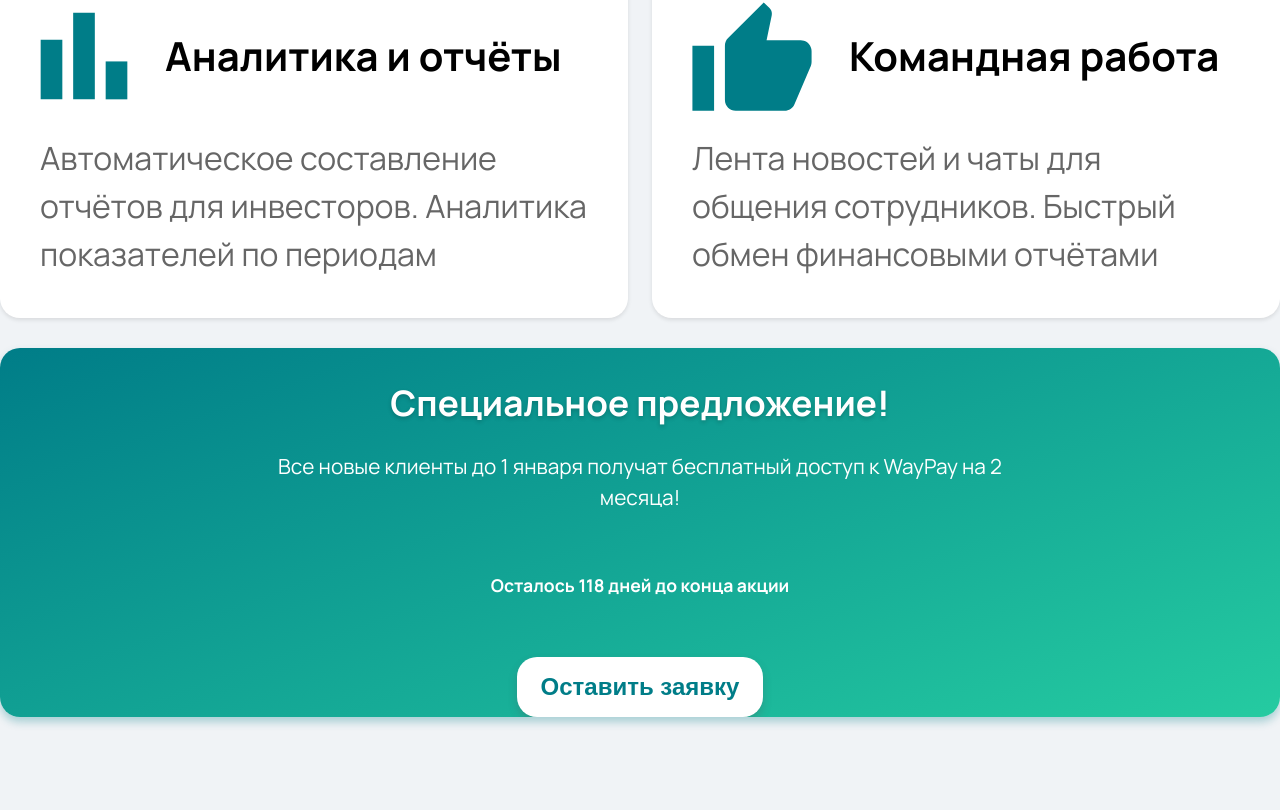
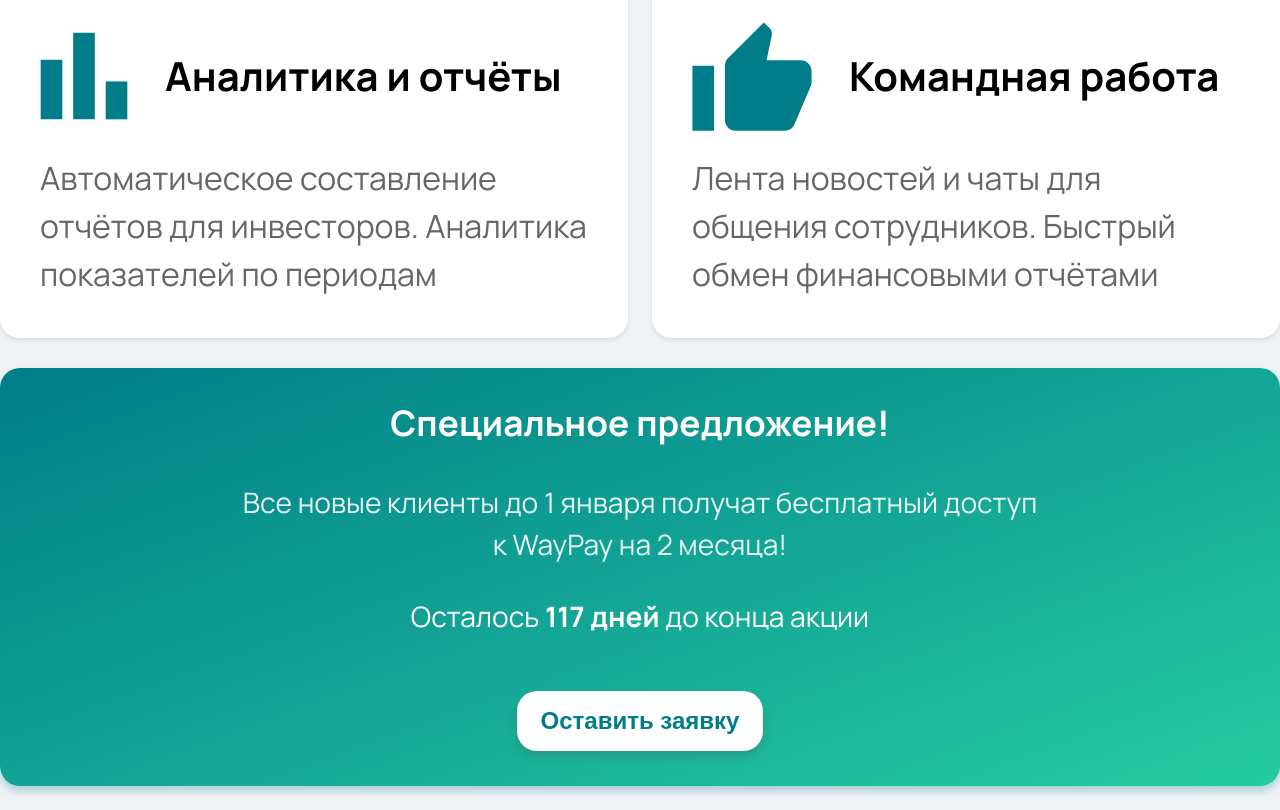
Before and after one commit to omenofsunrise/WayPay_Lending, a React (Create React App) app: page / in a window 1280 px wide. Shown: the part 1987-2797 px from the top of the page. Built offline with nearby package versions, Linux system fonts and the light colour scheme.

Commit message:
some fixes

```diff
--- a/src/components/Header/Header.tsx
+++ b/src/components/Header/Header.tsx
@@ -7,7 +7,7 @@ const HeaderContainer = styled.header`
   margin: 0;
   align-items: center;
   justify-content: space-between;
-  padding: 20px 40px;
+  padding: 20px 0;
   background-color: none;
   position: sticky;
   top: 0;
@@ -20,6 +20,10 @@ const HeaderContainer = styled.header`
 
 const LogoContainer = styled.div`
   display: flex;
+  box-shadow: 0 5px 8px 0 rgba(80, 85, 92, 0.25);
+  background: white;
+  padding: 15px;
+  border-radius: 10px;
   align-items: center;
   gap: 12px;
 `;
--- a/src/components/PromoBlock/PromoBlock.tsx
+++ b/src/components/PromoBlock/PromoBlock.tsx
@@ -26,8 +26,7 @@ const PromoContainer = styled.div`
 const Title = styled.h2`
   font-size: clamp(1.5rem, 4vw, 2.2rem);
   font-weight: 700;
-  margin-bottom: clamp(16px, 3vw, 24px);
-  text-shadow: 0 2px 4px rgba(0, 0, 0, 0.2);
+  margin-bottom: clamp(25px, 5vw, 34px);
 
   @media (max-width: 480px) {
     font-size: 1.3rem;
@@ -36,25 +35,27 @@ const Title = styled.h2`
 `;
 
 const Description = styled.p`
-  font-size: clamp(1rem, 2.5vw, 1.3rem);
-  margin-bottom: clamp(16px, 3vw, 24px);
+  font-size: clamp(0.8rem, 3.2vw, 1.76rem);
+  margin-bottom: clamp(12px, 2.5vw, 20px);
   line-height: 1.5;
   max-width: 800px;
   margin-left: auto;
+  font-weight: 400;
+  color: rgba(255, 255, 255, 0.9);
   margin-right: auto;
 
   @media (max-width: 480px) {
-    font-size: 0.95rem;
+    font-size: 1.04rem;
     margin-bottom: 16px;
   }
 `;
 
 const DaysCounter = styled.div`
   padding: 12px 20px;
-  margin: clamp(16px, 3vw, 24px) auto;
+  margin-bottom: clamp(12px, 2.5vw, 20px);
   display: inline-block;
-  font-weight: 600;
-  font-size: clamp(0.9rem, 2vw, 1.1rem);
+  font-weight: 400;
+  font-size: clamp(0.8rem, 3.2vw, 1.76rem);
 
   @media (max-width: 480px) {
     padding: 10px 16px;
@@ -63,19 +64,31 @@ const DaysCounter = styled.div`
   }
 `;
 
+const BoldDays = styled.span`
+  font-weight: 700;
+`;
+
 const ButtonContainer = styled.div`
   margin-top: clamp(16px, 3vw, 24px);
+  margin-bottom: 35px;
 `;
 
 interface PromoBlockProps {
   onButtonClick?: () => void;
-  daysLeft?: number;
 }
+
+const getDaysUntilNewYear = (): number => {
+  const now = new Date();
+  const targetDate = new Date(2026, 0, 1);
+  const timeDiff = targetDate.getTime() - now.getTime();
+  const daysDiff = Math.ceil(timeDiff / (1000 * 3600 * 24));
+  return daysDiff > 0 ? daysDiff : 0;
+};
 
 const PromoBlock: React.FC<PromoBlockProps> = ({
   onButtonClick,
-  daysLeft = 118
 }) => {
+  const daysLeft = getDaysUntilNewYear();
   return (
     <PromoContainer>
       <Title>Специальное предложение!</Title>
@@ -83,7 +96,7 @@ const PromoBlock: React.FC<PromoBlockProps> = ({
         Все новые клиенты до 1 января получат бесплатный доступ к WayPay на 2 месяца!
       </Description>
       <DaysCounter>
-        Осталось {daysLeft} дней до конца акции
+        Осталось <BoldDays>{daysLeft} дней</BoldDays> до конца акции
       </DaysCounter>
       <ButtonContainer>
         <Button
--- a/src/components/RequestForm/RequestForm.tsx
+++ b/src/components/RequestForm/RequestForm.tsx
@@ -17,7 +17,7 @@ const RequestForm: React.FC = () => {
 
 const SecurityContainer = styled.section`
   width: 100%;
-  padding: 60px 20px;
+  padding: 80px 20px;
 `;
 
 export default RequestForm;
--- a/src/components/Security/Security.tsx
+++ b/src/components/Security/Security.tsx
@@ -65,7 +65,7 @@ const CertificateIcon = () => (
 
 const SecurityContainer = styled.section`
   width: 100%;
-  padding: 60px 20px;
+  margin-top: 80px;
 `;
 
 const SecurityWrapper = styled.div`
```
